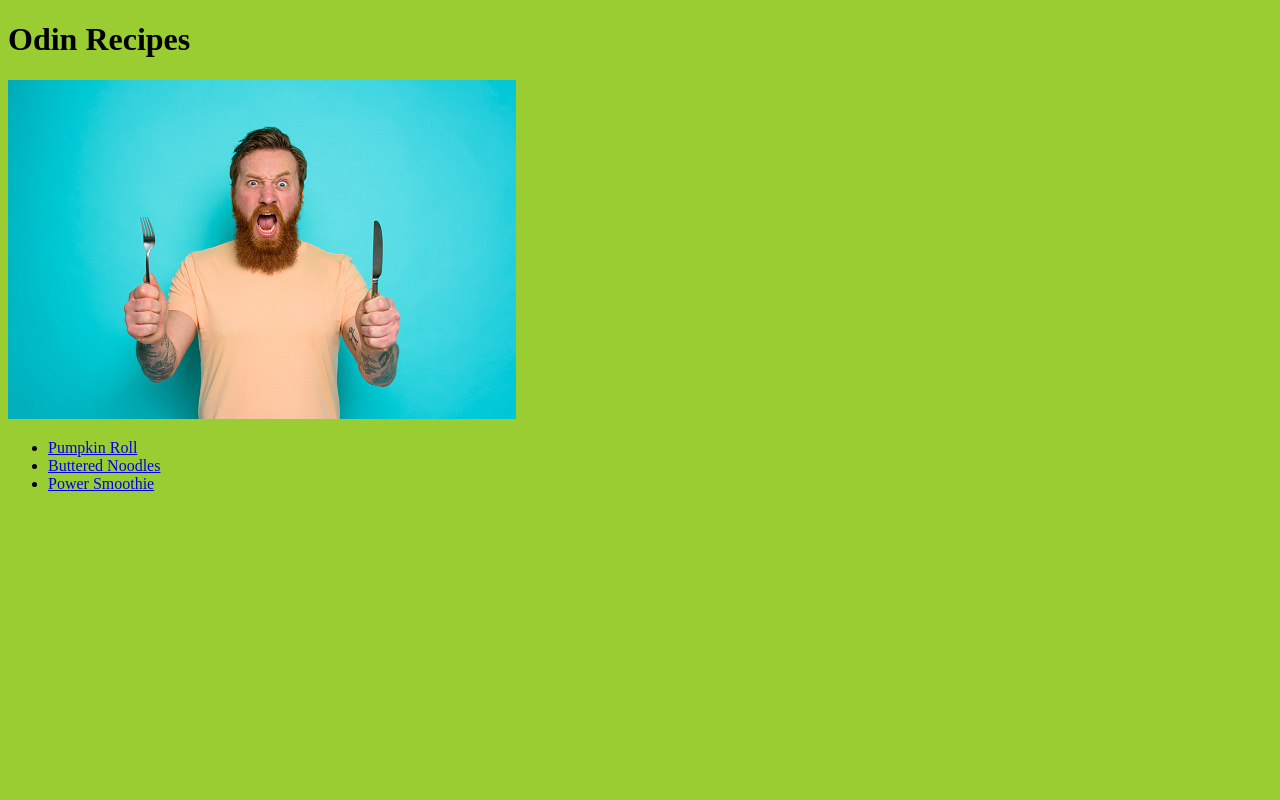
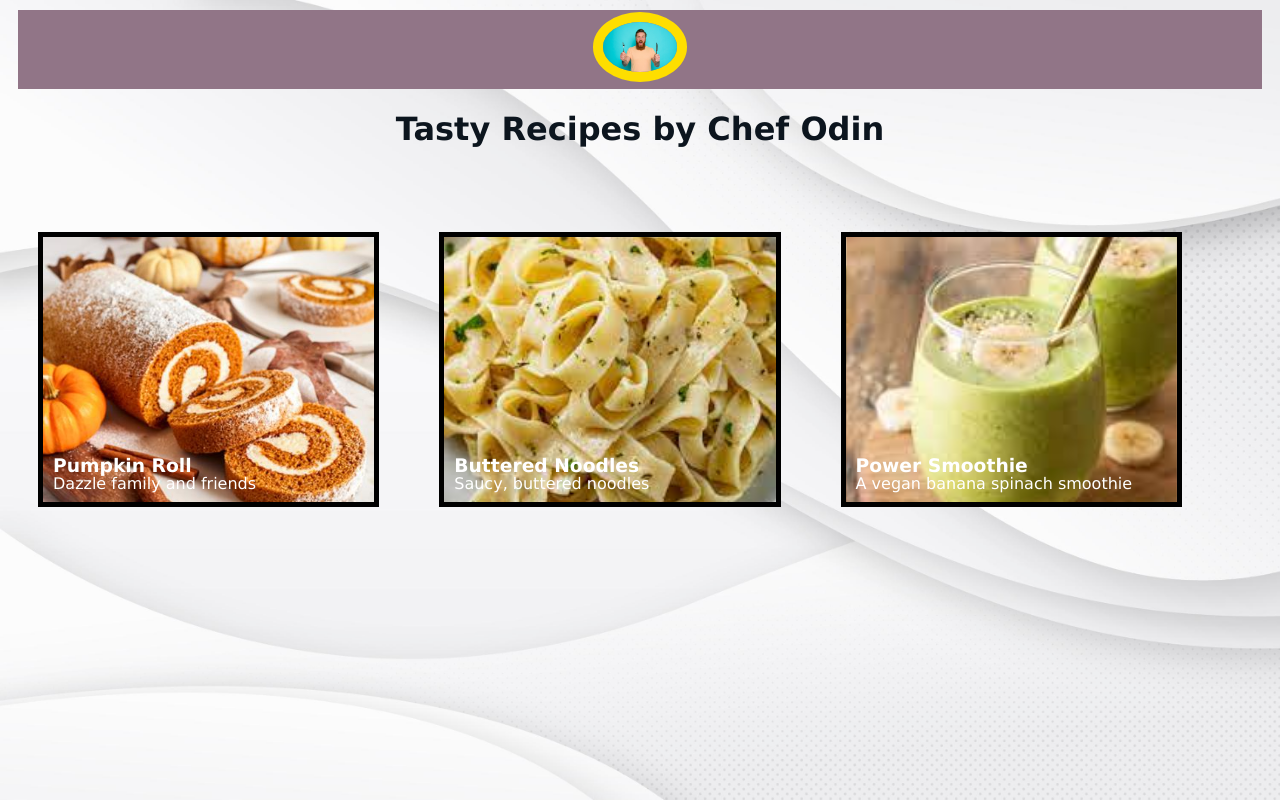
Before and after one commit to ady701/odin-recipes, a plain HTML site: page index.html in a window 1280 px wide. Drawn offline with Linux system fonts and the light colour scheme.

Commit message:
Finish styling homepage 	new file:   images/back3.jpg Add background image

```diff
--- a/index.html
+++ b/index.html
@@ -8,14 +8,29 @@
     <link rel="stylesheet" href = "styles.css">
 </head>
 <body>
-    <h1>Odin Recipes</h1>
-<img src="images/hungry.jpg" alt="hungry man" >
-  <ul>
+    <!-- Header Content -->
+    <a href ="./index.html"><div class= "header">
+   <img src="images/hungry.jpg" class=" odin " alt="hungry man" >
+</div></a>
+<h1 class="title"> Tasty Recipes by Chef Odin</h1>
 
-   <li> <a href="recipes/pumpkinroll.html">Pumpkin Roll</a></li>
-<li><a href="recipes/noodles.html">Buttered Noodles</a></li>
-<li><a href="recipes/smoothie.html">Power Smoothie</a></li>
+<!-- Body Content -->
+<a href="recipes/pumpkinroll.html"><div class="column-3 recipe1 space">  <h3>Pumpkin Roll</h3>
+        <p>Dazzle family and friends
+        </p>
+    </div></a>
 
-</ul>
+    <a href="recipes/noodles.html"> <div class="column-3 recipe2 space">
+        <h3>Buttered Noodles</h3>
+        <p>Saucy, buttered noodles  </p>
+    </div></a>
+
+    <a href="recipes/smoothie.html">
+        <div class="column-3 recipe3 space">
+            <h3>Power Smoothie</h3>
+            A vegan banana spinach smoothie
+        </div></a>
+
+
 </body>
 </html>
--- a/styles.css
+++ b/styles.css
@@ -1,3 +1,70 @@
+/*Setting body and background*/
+
 body{
-    background-color: yellowgreen;
+    background-image: url(./images/back3.jpg);
+    background-size: cover;
+    font-family: Verdana, Geneva, Tahoma, sans-serif;
+    color: rgb(12, 21, 30);
 }
+
+/*Top header profile image*/
+
+.odin{
+   height:70px;
+   border-radius: 50%;
+   border: 10px solid #FEDE00;
+   text-decoration: none;
+}
+
+/* Header Title */
+
+.header {
+    padding: 2px;
+    text-align: center;
+    background: #917587;
+    margin:10px;
+    font-size:20px;
+  }
+
+  /* Include padding and border in total box size*/
+* {
+    box-sizing: border-box;
+  }
+.title{
+    height: 70px;
+    text-align: center;
+}
+  /* Create two equal columns that float next to each other */
+.column-3 {
+    float: left;
+    width: 27%;
+    padding: 10px;
+    text-align:left;
+    height: 275px;
+    margin:30px;
+    margin-right:30px;
+    margin-bottom: 70px;
+    color:white;
+    border:5px solid black;
+    padding-top: 210px; ;
+
+  }
+
+  .recipe1 {
+    background-image: url('./images/pumpkinroll.jpg');
+  background-size: cover;
+  background-position: center;
+  }
+  .recipe2 {
+    background-image: url('./images/noodles.jpeg');
+  background-size: cover;
+  background-position: center;
+  }
+  .recipe3 {
+    background-image: url('./images/smoothie.jpeg');
+  background-size: cover;
+  background-position: center;
+  }
+  .space{
+      line-height: 0px;
+  }
```
Also changed, not shown: recipes/noodles.html (+6 -0 lines), recipes/pumpkinroll.html (+6 -1 lines), recipes/smoothie.html (+5 -0 lines), images/back3.jpg (added).
